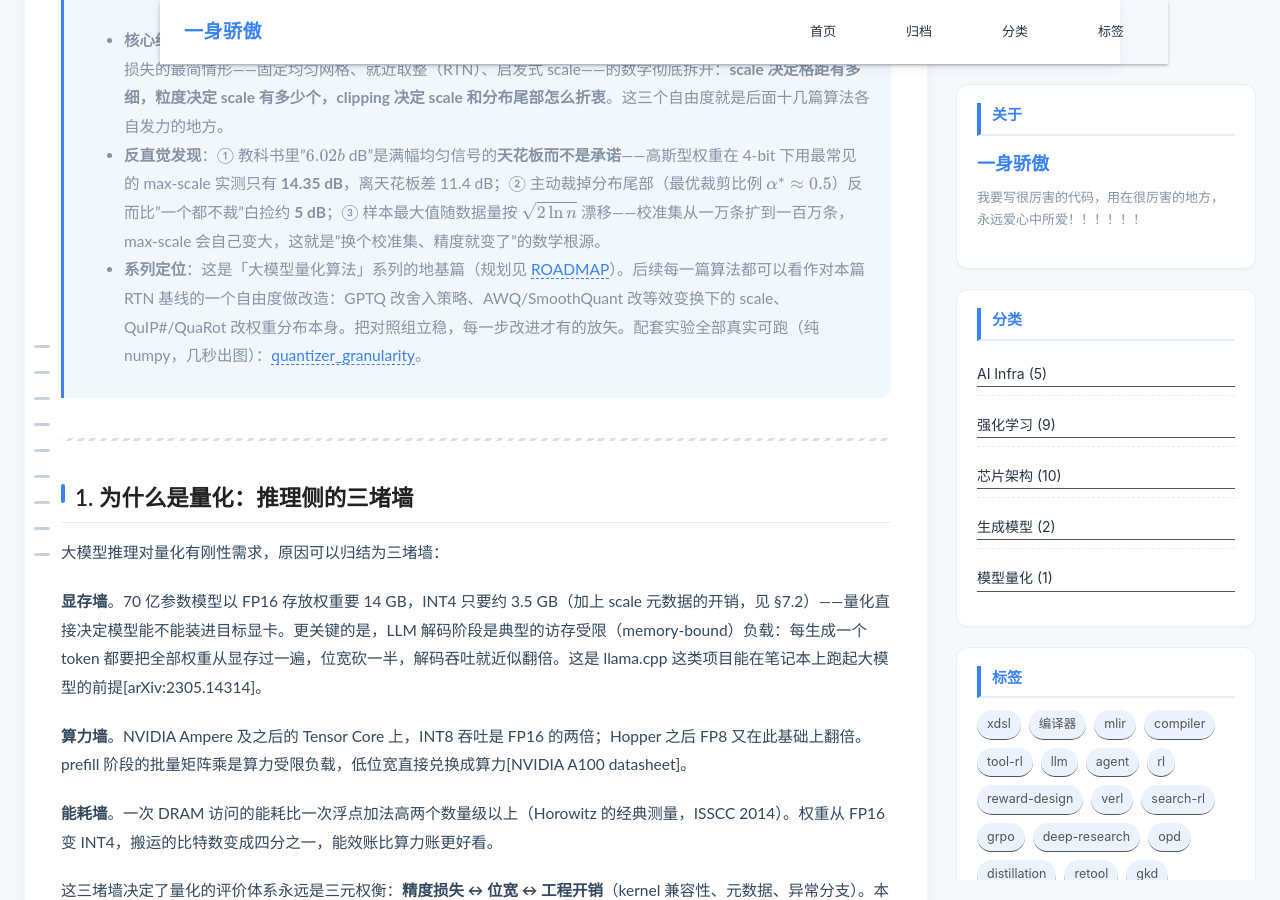
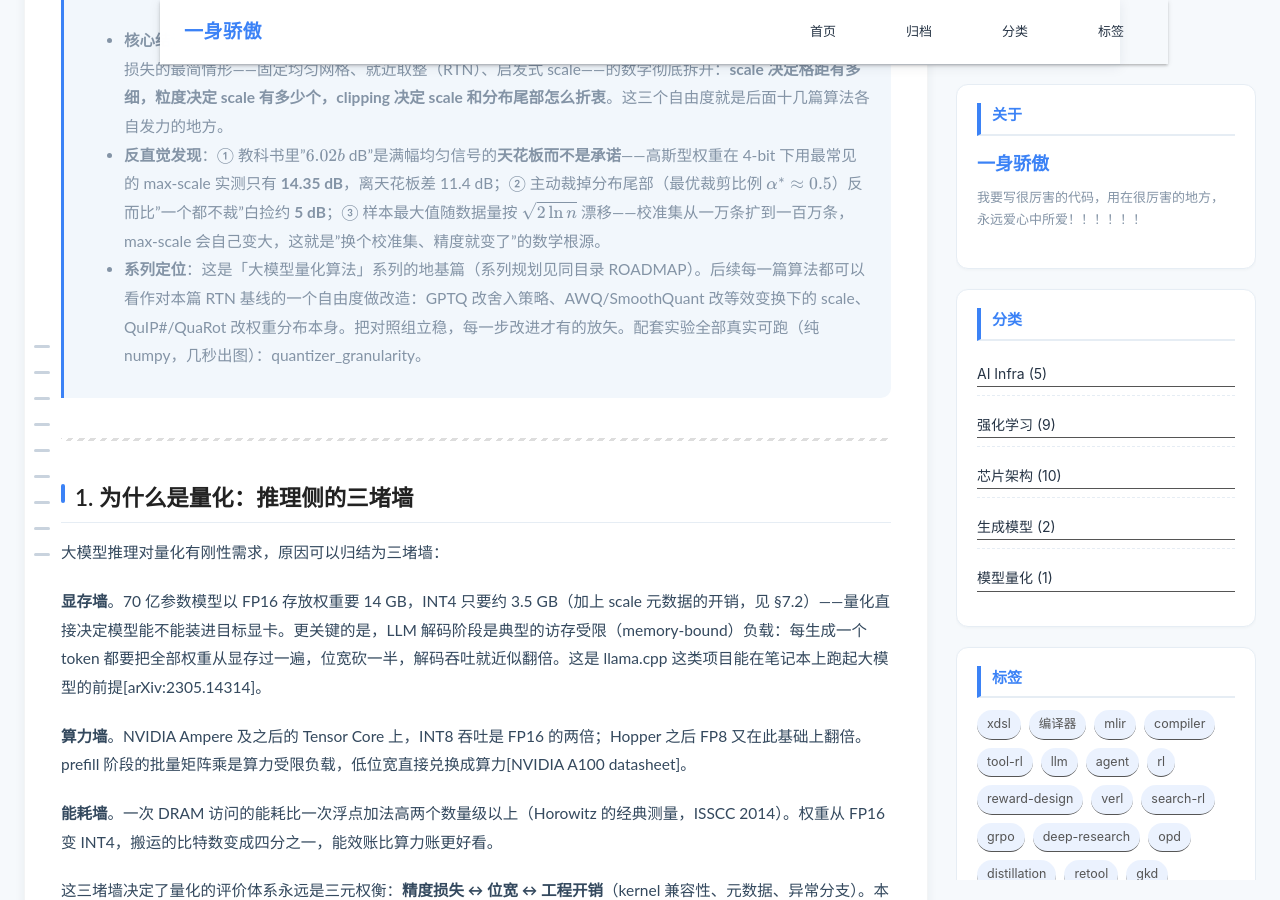
Before and after one commit to lrypcy/lrypcy.github.io, a Jekyll site: the page built from _posts/2026-08-23-llm-quant-00-quantizer-fundamentals-rtn.md, in a window 1280 px wide and 900 px high, scrolled down 312 px. Built offline with Jekyll 4.4.1, drawn with Linux system fonts in a browser that asks for light colours; comment, search, counter and statistics services are not loaded; some of the changed text lies outside the part shown.

Commit message:
量化 00 篇：回退 GitHub 链接为纯文字（lrypcy/blogs 为私有仓，公开链接会 404）

```diff
--- a/_posts/2026-08-23-llm-quant-00-quantizer-fundamentals-rtn.md
+++ b/_posts/2026-08-23-llm-quant-00-quantizer-fundamentals-rtn.md
@@ -12,7 +12,7 @@ mathjax: true
 >
 > * **核心结论**：所有后训练量化（PTQ）算法其实都在解同一个损失函数 $\min_{\hat{W}} \mathbb{E}_x\lVert Wx-\hat{W}x\rVert^2$。本篇把这个损失的最简情形——固定均匀网格、就近取整（RTN）、启发式 scale——的数学彻底拆开：**scale 决定格距有多细，粒度决定 scale 有多少个，clipping 决定 scale 和分布尾部怎么折衷**。这三个自由度就是后面十几篇算法各自发力的地方。
 > * **反直觉发现**：① 教科书里"$6.02b$ dB"是满幅均匀信号的**天花板而不是承诺**——高斯型权重在 4-bit 下用最常见的 max-scale 实测只有 **14.35 dB**，离天花板差 11.4 dB；② 主动裁掉分布尾部（最优裁剪比例 $\alpha^*\approx 0.5$）反而比"一个都不裁"白捡约 **5 dB**；③ 样本最大值随数据量按 $\sqrt{2\ln n}$ 漂移——校准集从一万条扩到一百万条，max-scale 会自己变大，这就是"换个校准集、精度就变了"的数学根源。
-> * **系列定位**：这是「大模型量化算法」系列的地基篇（规划见 [ROADMAP](https://github.com/lrypcy/blogs/blob/main/technology/quantization/llm_quant_series/ROADMAP.md)）。后续每一篇算法都可以看作对本篇 RTN 基线的一个自由度做改造：GPTQ 改舍入策略、AWQ/SmoothQuant 改等效变换下的 scale、QuIP#/QuaRot 改权重分布本身。把对照组立稳，每一步改进才有的放矢。配套实验全部真实可跑（纯 numpy，几秒出图）：[quantizer_granularity](https://github.com/lrypcy/blogs/tree/main/technology/quantization/llm_quant_series/experiments/quantizer_granularity)。
+> * **系列定位**：这是「大模型量化算法」系列的地基篇（系列规划见同目录 ROADMAP）。后续每一篇算法都可以看作对本篇 RTN 基线的一个自由度做改造：GPTQ 改舍入策略、AWQ/SmoothQuant 改等效变换下的 scale、QuIP#/QuaRot 改权重分布本身。把对照组立稳，每一步改进才有的放矢。配套实验全部真实可跑（纯 numpy，几秒出图）：quantizer_granularity。
 
 ---
 
```
Also changed, not shown: other parts of _posts/2026-08-23-llm-quant-00-quantizer-fundamentals-rtn.md (+1 -1 lines).
